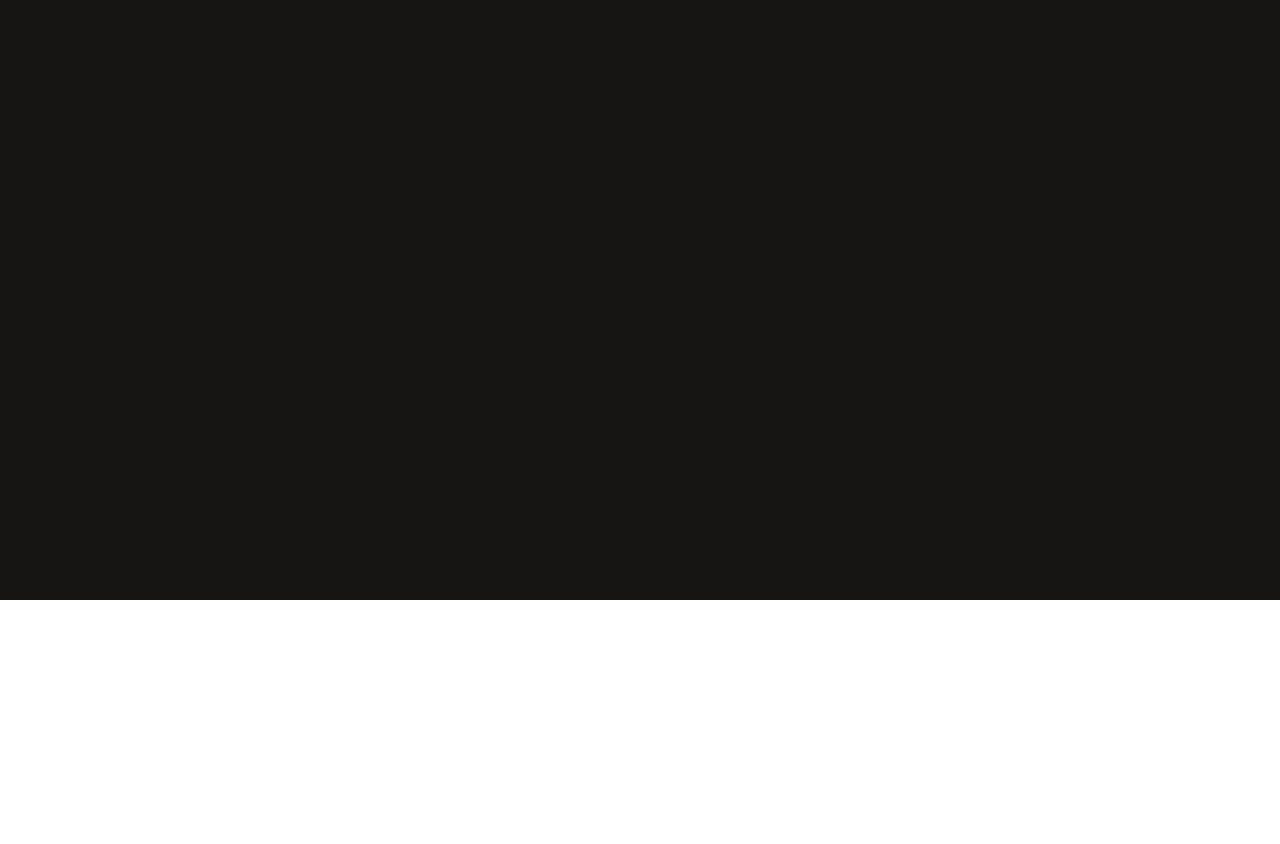
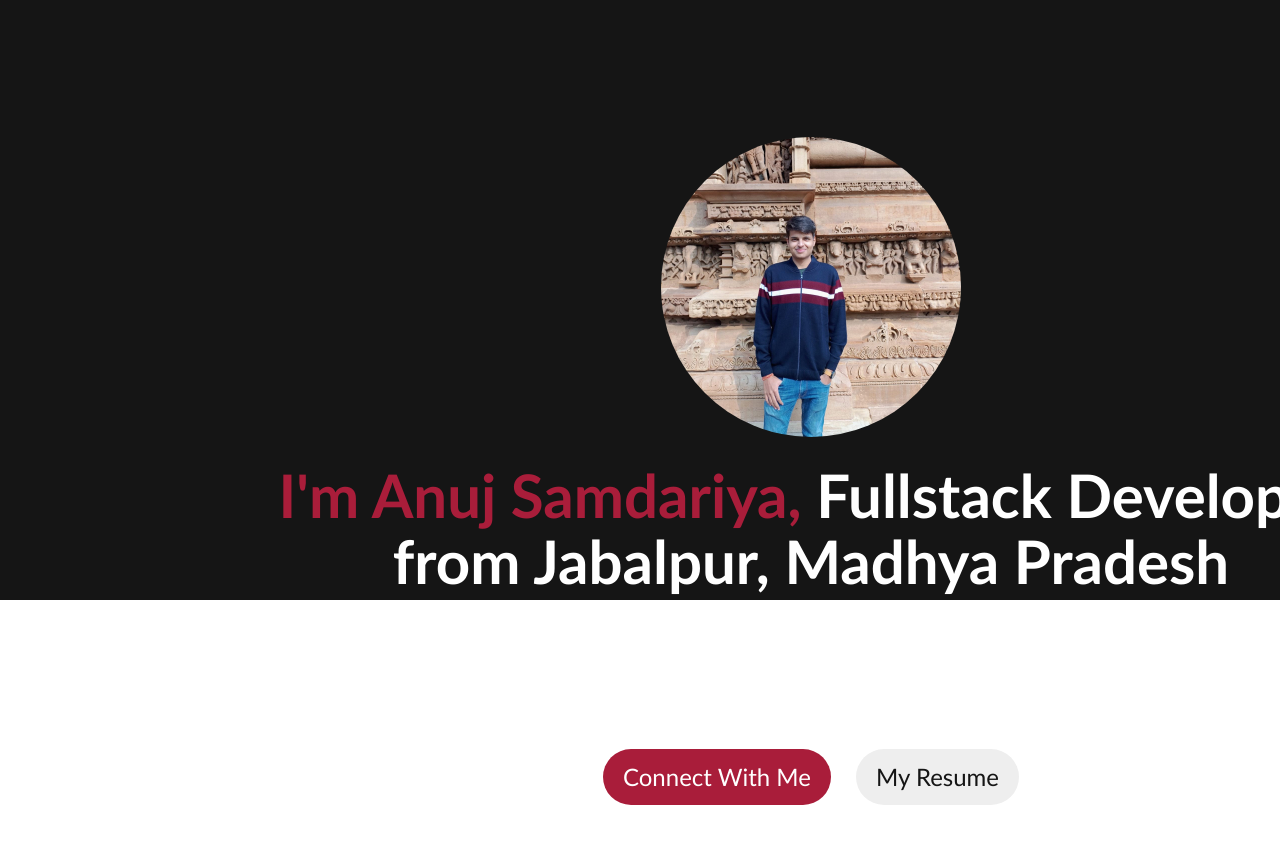
Before and after one commit to anujsamdariya07/Personal-Portfolio, a React (Vite) app: page / in a window 1280 px wide. Shown: the part 200-1044 px from the top of the page. Before the commit the page ends 800 px from the top, so only its background shows below. Built offline with nearby package versions, Linux system fonts and the light colour scheme.

Commit message:
Home component

```diff
--- a/src/App.jsx
+++ b/src/App.jsx
@@ -1,10 +1,11 @@
 import React from 'react'
-import { Navbar } from './components'
+import { Home, Navbar } from './components'
 
 function App() {
   return (
     <div>
       <Navbar />
+      <Home />
     </div>
   )
 }
--- /dev/null
+++ b/src/components/Home/Home.jsx
@@ -0,0 +1,19 @@
+import React from 'react'
+import './home.css'
+import profile_img from '../../assets/DP.jpg'
+
+function Home() {
+  return (
+    <div className='home'>
+      <img src={profile_img} alt="" width={300} height={300} />
+      <h1><span>I'm Anuj Samdariya,</span> Fullstack Developer from Jabalpur, Madhya Pradesh</h1>
+      <p>I am a newbie exploring various domains, solving problems approaching them with a fresh perspective!</p>
+      <div className='home-action'>
+        <button className="home-connect">Connect With Me</button>
+        <button className="home-resume">My Resume</button>
+      </div>
+    </div>
+  )
+}
+
+export default Home
--- /dev/null
+++ b/src/components/Home/home.css
@@ -0,0 +1,62 @@
+.home {
+  display: flex;
+  align-items: center;
+  flex-direction: column;
+  gap: 25px;
+}
+
+.home img {
+  margin-top: 150px;
+  border-radius: 50%;
+}
+
+.home h1 {
+  text-align: center;
+  width: 70%;
+  font-size: 60px;
+  font-weight: 600;
+}
+
+.home h1 span {
+  background: #A91D3A;
+  background-clip: text;
+  -webkit-background-clip: text;
+  -webkit-text-fill-color: transparent;
+}
+
+.home p {
+  text-align: center;
+  width: 70%;
+  font-size: 35px;
+}
+
+.home-action {
+  display: flex;
+  align-items: center;
+  gap: 25px;
+  font-size: 24px;
+  font-weight: 500;
+  margin-bottom: 50px;
+}
+
+.home-connect {
+  font-family: 'Gill Sans', 'Gill Sans MT', Calibri, 'Trebuchet MS', sans-serif;
+  padding: 10px 20px;
+  border-radius: 50px;
+  background: #A91D3A;
+  color: white;
+  width: fit-content;
+  font-size: 24px;
+  cursor: pointer;
+}
+
+.home-resume {
+  font-family: 'Gill Sans', 'Gill Sans MT', Calibri, 'Trebuchet MS', sans-serif;
+  padding: 10px 20px;
+  border-radius: 50px;
+  background: #EEEEEE;
+  color: #151515;
+  width: fit-content;
+  font-size: 24px;
+  cursor: pointer;
+}
--- a/src/components/Navbar/Navbar.jsx
+++ b/src/components/Navbar/Navbar.jsx
@@ -8,7 +8,7 @@ function Navbar() {
       <h1 className='logo' >ANUJ</h1>
       <ul className='nav-menu'>
         <li>HOME</li>
-        <li>ABOUT ME</li>
+        <li>ABOUT</li>
         <li>SERVICES</li>
         <li>PORTFOLIO</li>
         <li>CONTACT</li>
--- a/src/components/Navbar/navbar.css
+++ b/src/components/Navbar/navbar.css
@@ -25,20 +25,14 @@
 }
 
 .nav-connect {
-  padding: 20px 40px;
+  font-family: 'Gill Sans', 'Gill Sans MT', Calibri, 'Trebuchet MS', sans-serif;
+  padding: 15px 30px;
   border-radius: 50px;
   background: #A91D3A;
   color: white;
   width: fit-content;
-  font-size: 22px;
+  font-size: 26px;
   cursor: pointer;
-}
-
-.nav-connect button {
-  border: none;
-  outline: none;
-  box-shadow: none;
-  text-shadow: none;
 }
 
 .nav-connect button:hover {
--- a/src/components/index.js
+++ b/src/components/index.js
@@ -1,4 +1,5 @@
 import Navbar from './Navbar/Navbar';
 import Footer from './Footer/Footer';
+import Home from './Home/Home';
 
-export { Navbar, Footer };
+export { Navbar, Footer, Home };
--- a/src/index.css
+++ b/src/index.css
@@ -5,6 +5,7 @@
 * {
   margin: 0;
   padding: 0;
+  font-family: 'Gill Sans', 'Gill Sans MT', Calibri, 'Trebuchet MS', sans-serif;
 }
 
 a {
@@ -22,7 +23,7 @@ body {
   min-width: 320px;
   min-height: 100vh;
   height: 100vh;
-  background-color: #161513;
+  background-color: #151515;
   color: white;
 }
 
@@ -34,6 +35,8 @@ h1 {
 button {
   border-radius: 8px;
   padding: 0.6em 1.2em;
+  border: none;
+  outline: none;
   font-size: 1em;
   font-weight: 500;
   font-family: inherit;
@@ -44,16 +47,20 @@ button {
 button:hover {
   transform: scale(1.05);
 outline: 4px auto -webkit-focus-ring-color;
+border: none;
 }
 button:active {
   outline: 4px auto -webkit-focus-ring-color;
+  border: none;
 }
 button:focus {
   outline: 4px auto -webkit-focus-ring-color;
+  border: none;
 }
 button:focus,
 button:focus-visible {
   outline: 4px auto -webkit-focus-ring-color;
+  border: none;
 }
 
 @media (prefers-color-scheme: light) {
```
Also changed, not shown: src/assets/DP.jpg (added).
